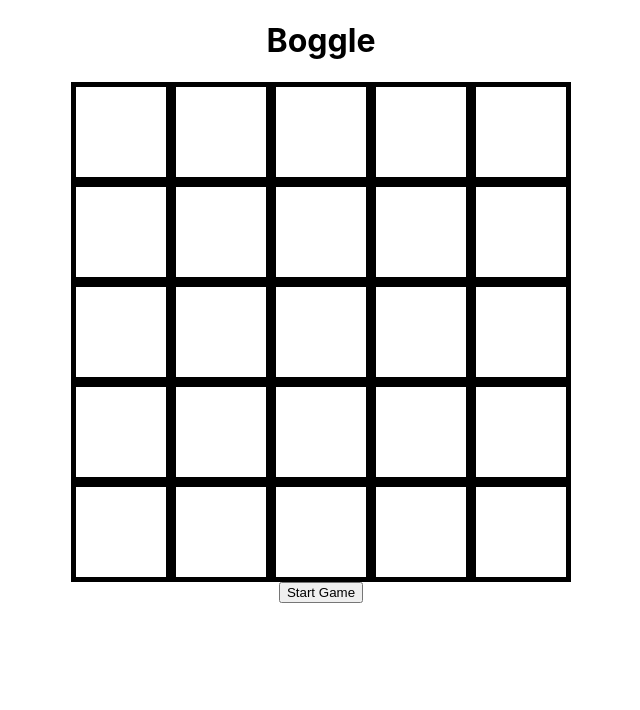
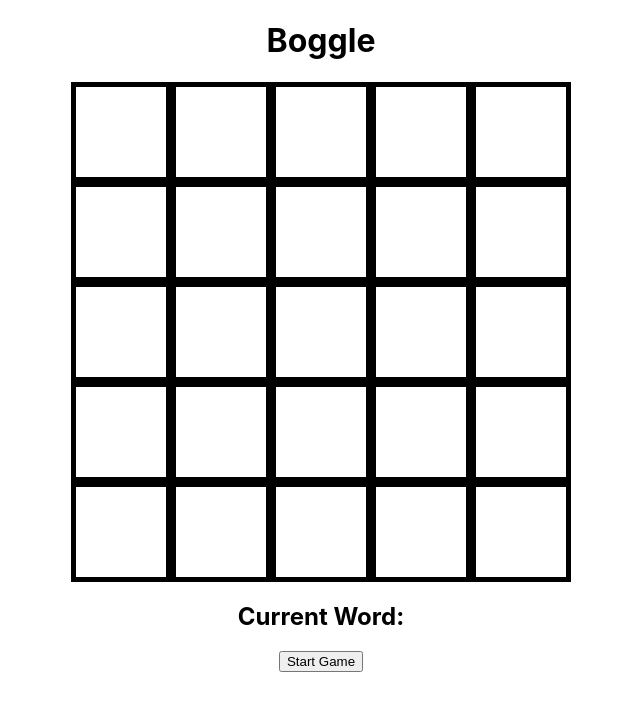
Before and after one commit to Wow-Its-Ian/Boggle-Inkarnate, a React (Create React App) app in the folder boggle-inkarnate/: page / in a window 1280 px wide. Shown: the top 710 px of the page, without its empty margins (319-959 px from the left). Built offline with nearby package versions, Linux system fonts and the light colour scheme.

Commit message:
fixed letter validation

```diff
--- a/boggle-inkarnate/src/App.js
+++ b/boggle-inkarnate/src/App.js
@@ -43,8 +43,7 @@
   const selectLetter = (row, cell) => {
     const letter = boardLayout[row][cell];
     let wordInProgress = currentWord;
-    // if (!letterSelected) {
-
+    if (letterSelected) {
       if (lastSelected) {
         // console.log('lastSelected: ', lastSelected);
         // console.log('lastSelected[0] + 1: ', lastSelected[0] + 1);
@@ -64,6 +63,8 @@
             cell === lastSelected[1]
           ) {
             console.log('VALID CELL: ', letter);
+            setCurrentWord(wordInProgress + letter);
+            setLastSelected([row, cell]);
           } else {
             console.log('INVALID CELL: ', letter);
           }
@@ -71,11 +72,13 @@
           console.log('INVALID CELL: ', letter);
         }
       }
-
+    }
+    if (!letterSelected) {
       console.log('wordInProgress + letter: ', wordInProgress + letter);
       setCurrentWord(wordInProgress + letter);
-
+      setLetterSelected(true);
       setLastSelected([row, cell]);
+    }
 
     // const newValidCells = [];
 
@@ -142,7 +145,19 @@
     >
       <h1>Boggle</h1>
       <Board selectLetter={selectLetter} boardLayout={boardLayout}></Board>
+      <CurrentWordDisplay currentWord={currentWord}></CurrentWordDisplay>
       <StartButton randomizeBoard={randomizeBoard}></StartButton>
+    </div>
+  );
+}
+
+function CurrentWordDisplay(props) {
+  const { currentWord } = props;
+
+  return (
+    <div>
+      <h2>Current Word: </h2>
+      <h3>{currentWord && currentWord}</h3>
     </div>
   );
 }
```
Lines whose indentation alone changed are shown as unchanged.
